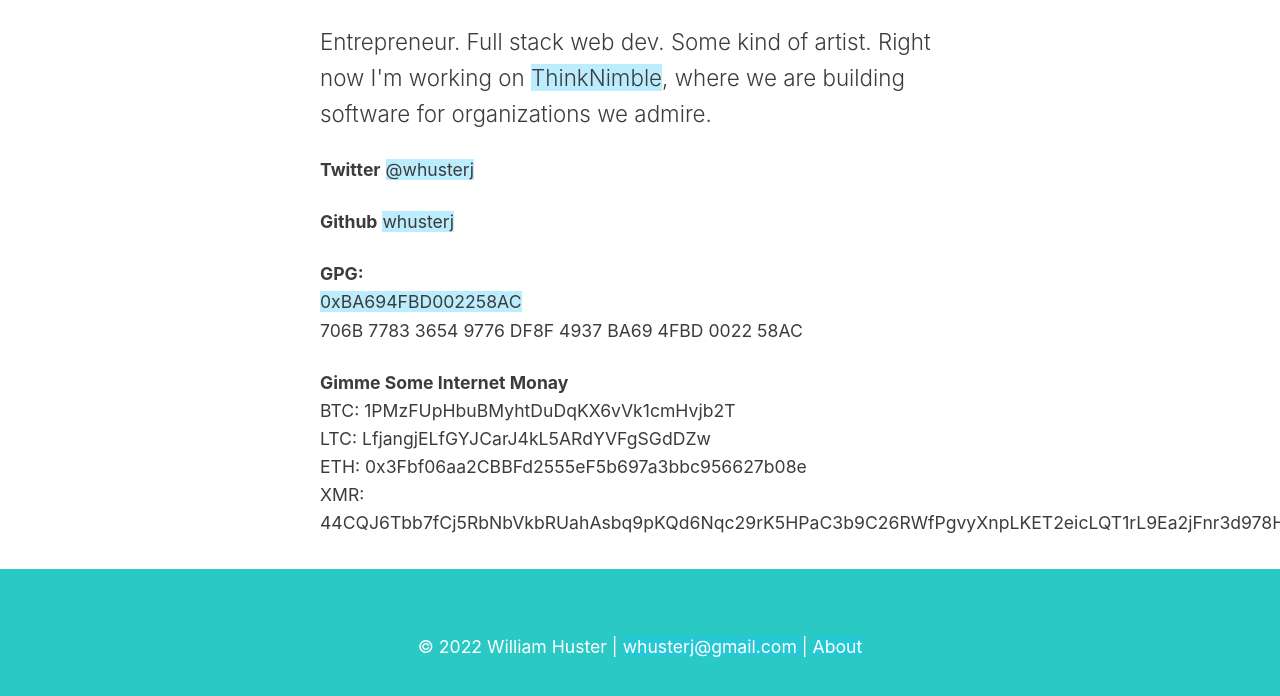
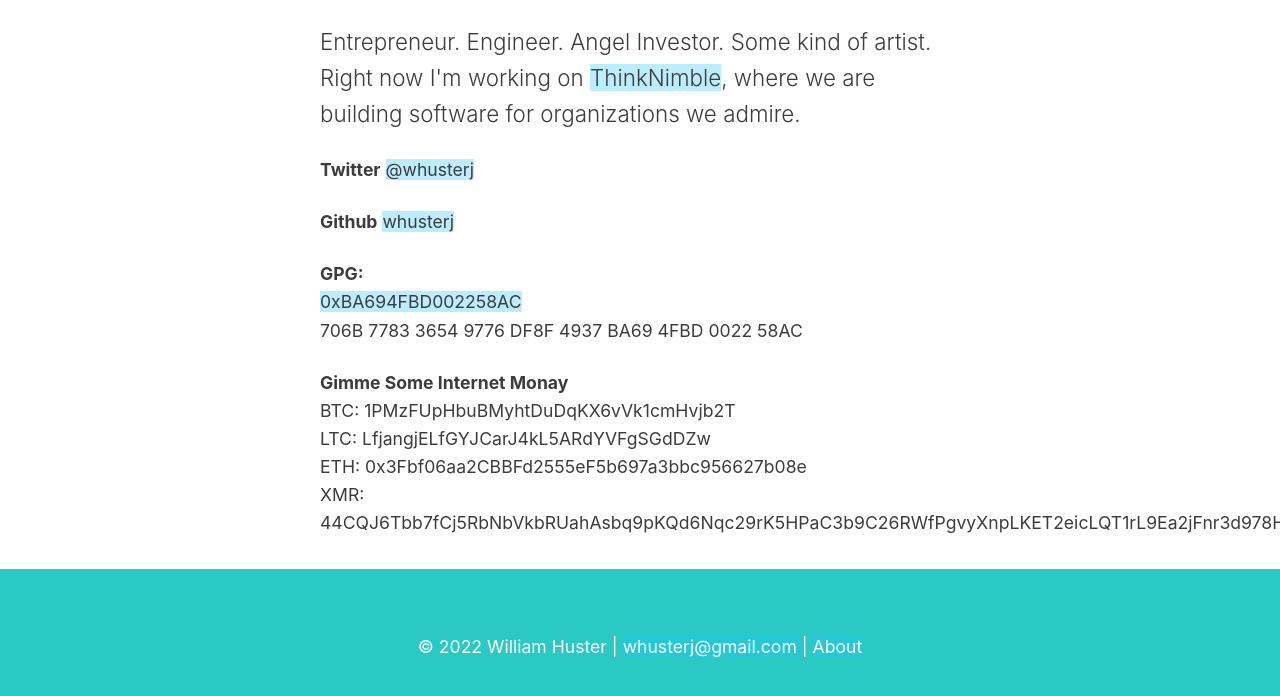
Before and after one commit to whusterj/whusterj.github.io, a Jekyll site: the page built from about.html, in a window 1280 px wide, cut to the strip 337-1127 px from the top of the page. Shown: the top 696 px of the strip. Built offline with Jekyll 4.4.1, drawn with Linux system fonts in a browser that asks for light colours.

Commit message:
Update blog about page

```diff
--- a/about.html
+++ b/about.html
@@ -13,7 +13,7 @@ layout: default
     >
   </a>
   <p class="bio">
-    Entrepreneur. Full stack web dev. Some kind of artist. Right now I'm working on
+    Entrepreneur. Engineer. Angel Investor. Some kind of artist. Right now I'm working on
     <a href="https://www.thinknimble.com" target="_blank">ThinkNimble</a>, where
     we are building software for organizations we admire.
   </p>
```
